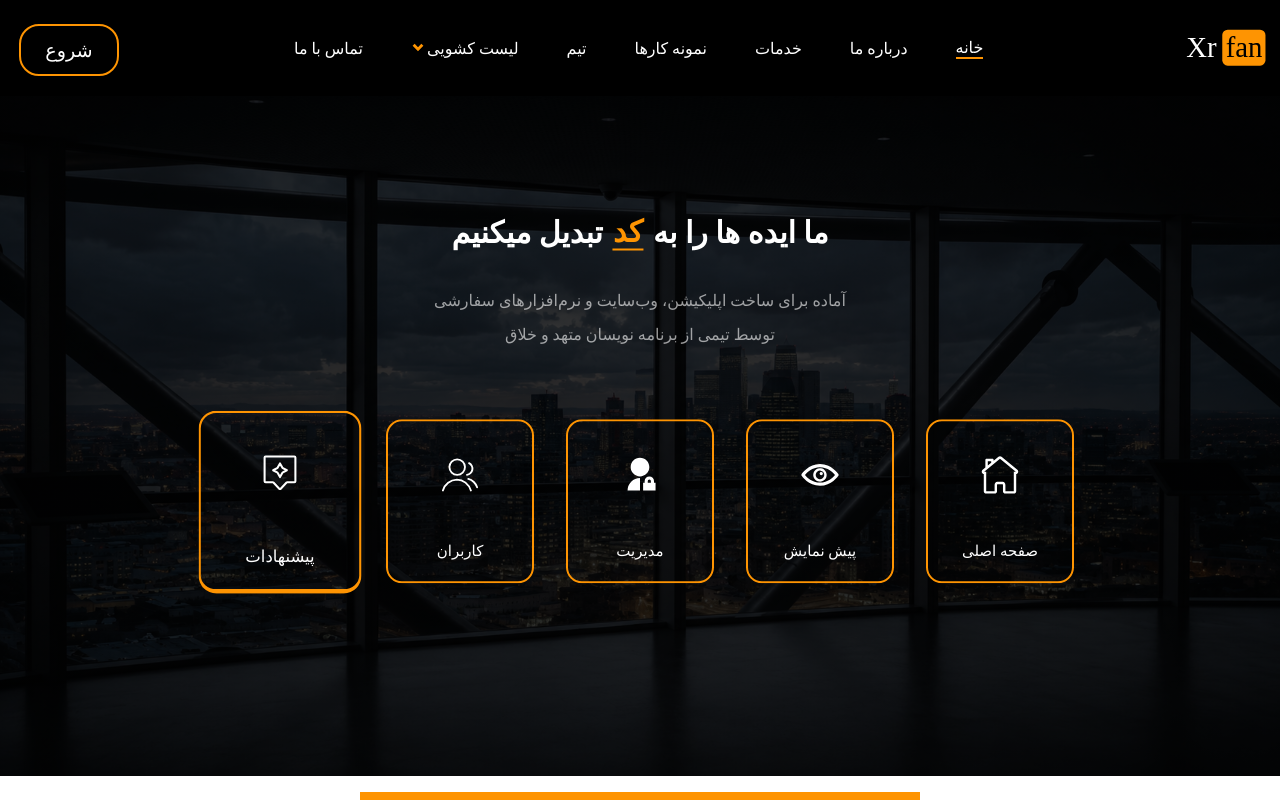
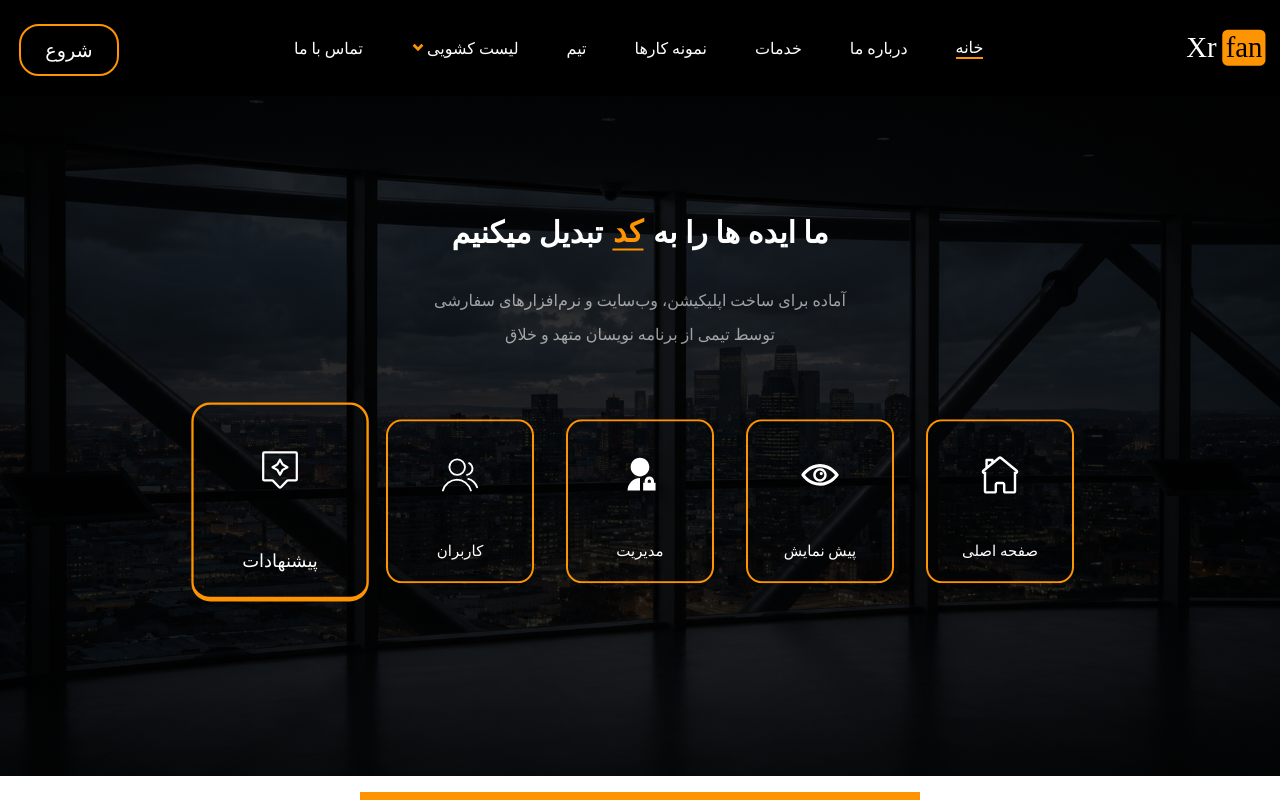
Before and after one commit to xrfanx/Xrfan-kasuka-site, a React (Vite) app: page / in a window 1280 px wide. In both pictures the pointer is over the element 280 px from the left and 496 px from the top of the page. Shown: the top 800 px of the page. Built offline with nearby package versions, Linux system fonts and the light colour scheme.

Commit message:
fix: adjust hover scale effect for boxsContainer

```diff
--- a/src/Header/Header-section-boxs.css
+++ b/src/Header/Header-section-boxs.css
@@ -17,6 +17,7 @@
     z-index: 2;
     cursor: pointer;
     animation: float 4s ease-in-out infinite;
+    transition: all 0.3s ease;
 }
 
 @keyframes float {
@@ -34,7 +35,7 @@
 }
 
 .boxsContainer:hover{
-    scale: 1.1;
+    scale: 1.2;
     border-bottom: 4px solid #fe9402;
     transform: translateY(-12px);
 }
```
